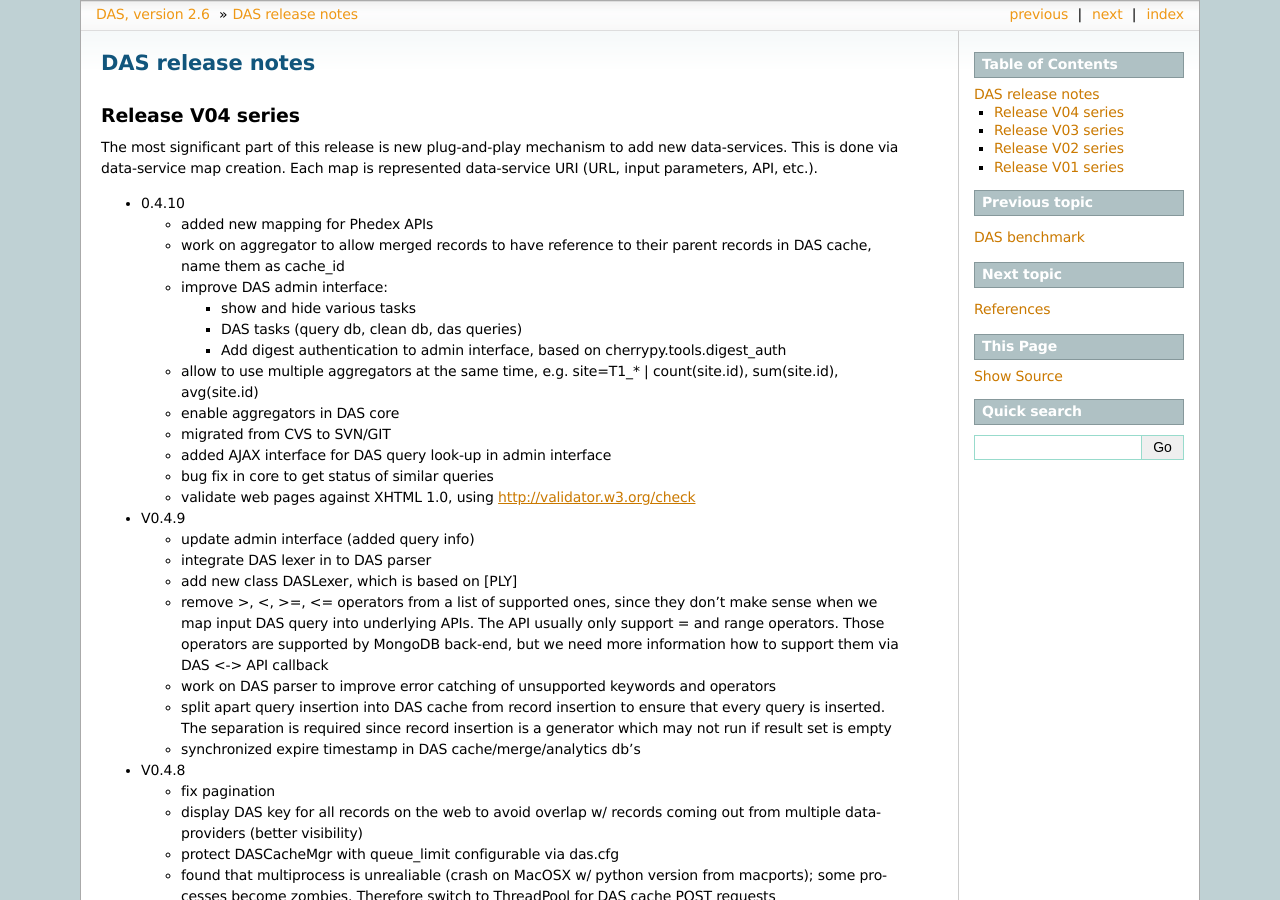
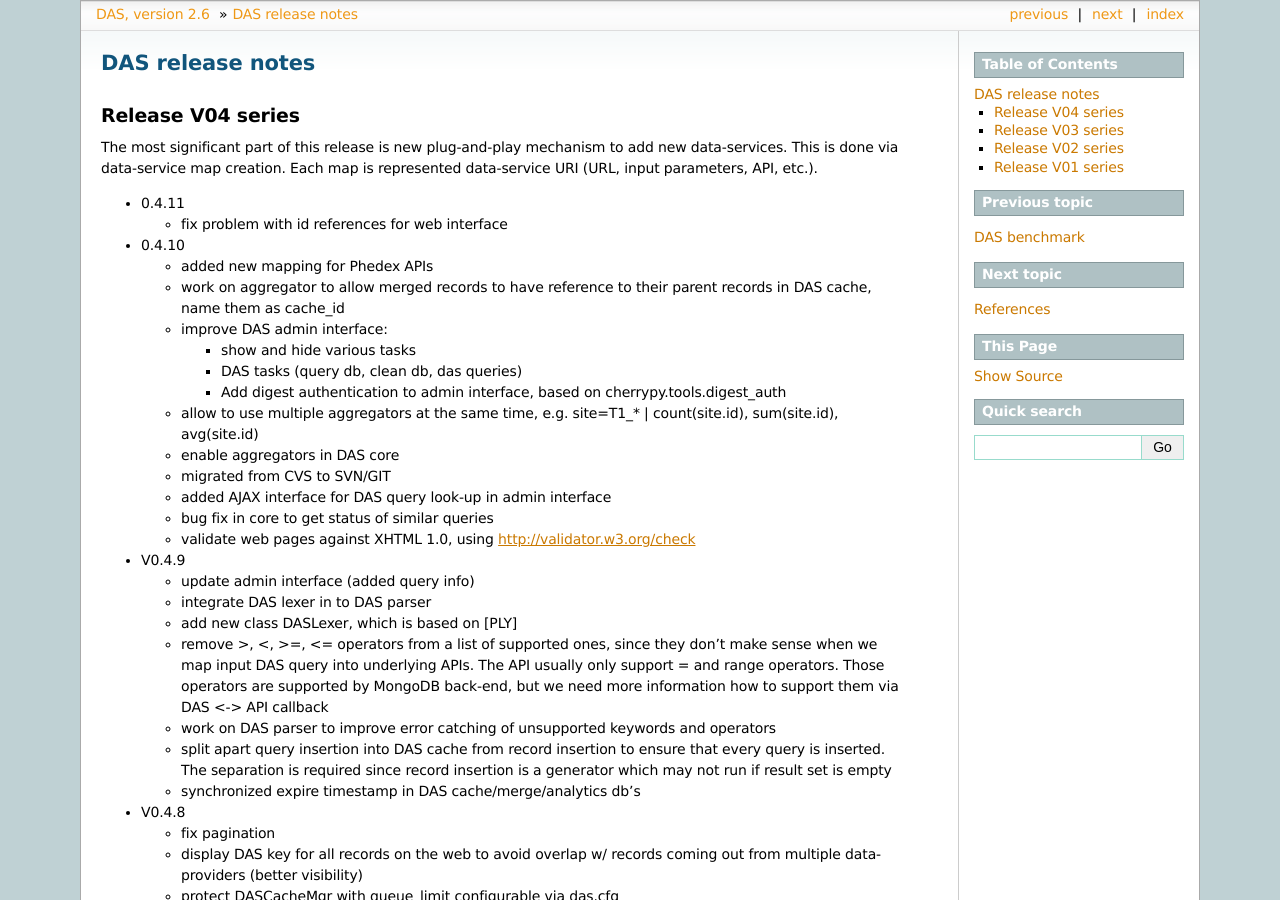
Before and after one commit to dmwm/DAS, a Sphinx documentation site: the page built from doc/sphinx/changelog.rst, in a window 1280 px wide and 900 px high. Built offline with Sphinx 7.4.7, drawn with Linux system fonts in a browser that asks for light colours; the version number is read from the project's files by our own code.

Commit message:
Update
git-svn-id: svn+ssh://svn.cern.ch/reps/CMSDMWM/DAS/trunk@2386 4525493e-7705-40b1-a816-d608a930855b

```diff
--- a/doc/sphinx/changelog.rst
+++ b/doc/sphinx/changelog.rst
@@ -6,6 +6,10 @@ Release V04 series
 The most significant part of this release is new plug-and-play mechanism
 to add new data-services. This is done via data-service map creation. Each
 map is represented data-service URI (URL, input parameters, API, etc.).
+
+- 0.4.11
+
+  - fix problem with id references for web interface
 
 - 0.4.10
 
```
